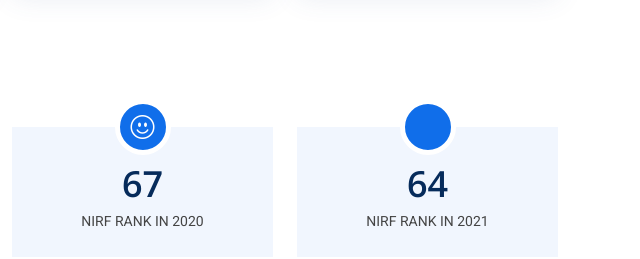
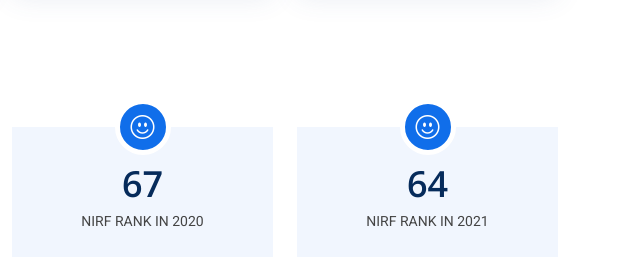
Before and after one commit to Roshan1020/misp_project_2022, a plain HTML site: page index.html in a window 1280 px wide. Shown: the part 2191-2450 px from the top of the page, 640-1280 px from the left. Drawn offline with nearby package versions, Linux system fonts and the light colour scheme.

Commit message:
Update index.html

```diff
--- a/index.html
+++ b/index.html
@@ -294,7 +294,8 @@
 
           <div class="col-lg-3 col-md-6 mt-5 mt-lg-0">
             <div class="count-box">
-              <i class="bi bi-graph-up-arrow"></i>
+
+              <i class="bi bi-emoji-smile"></i>
               <span data-purecounter-start="0" data-purecounter-end="64" data-purecounter-duration="1"
                 class="purecounter"></span>
               <p>NIRF RANK IN 2021</p>
```
